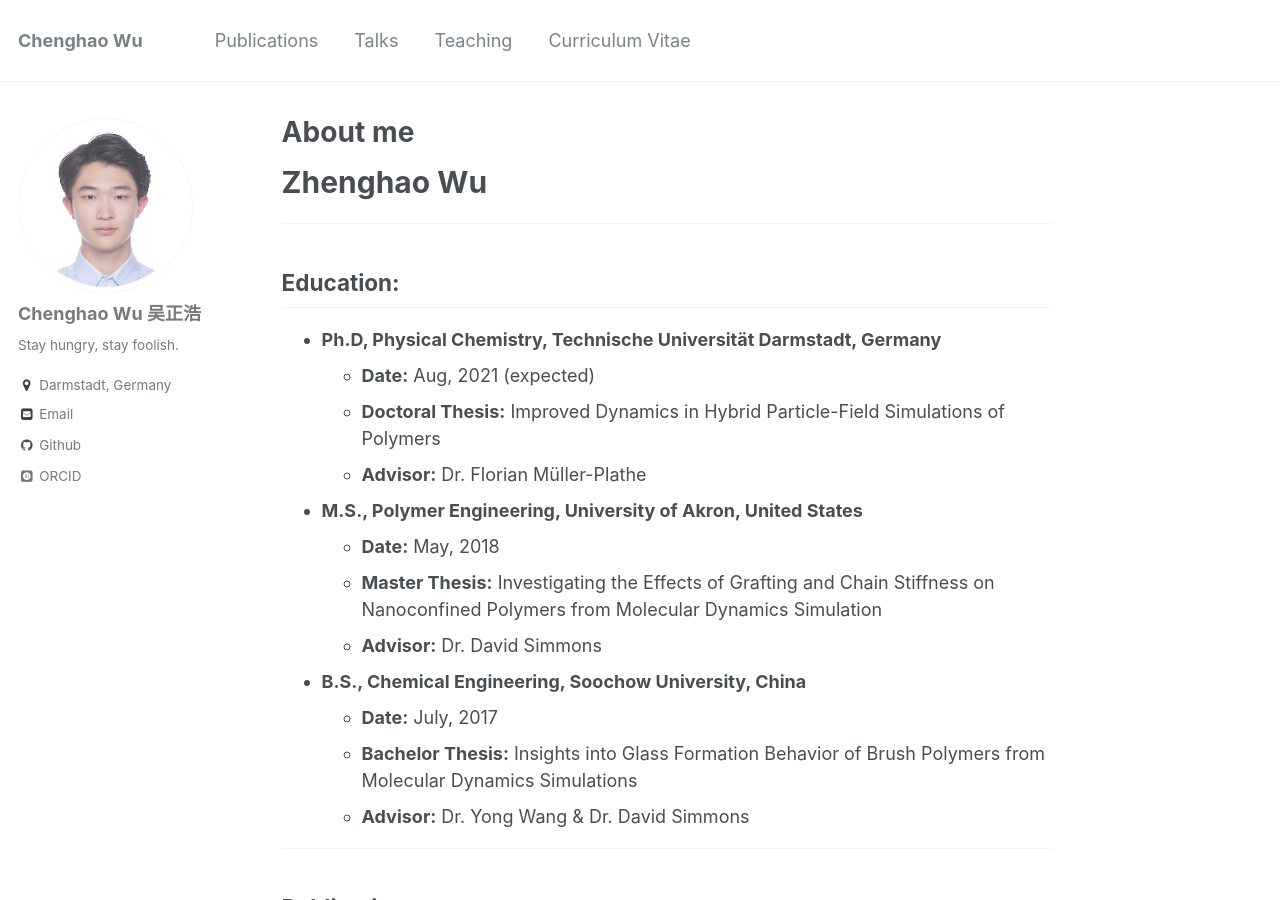
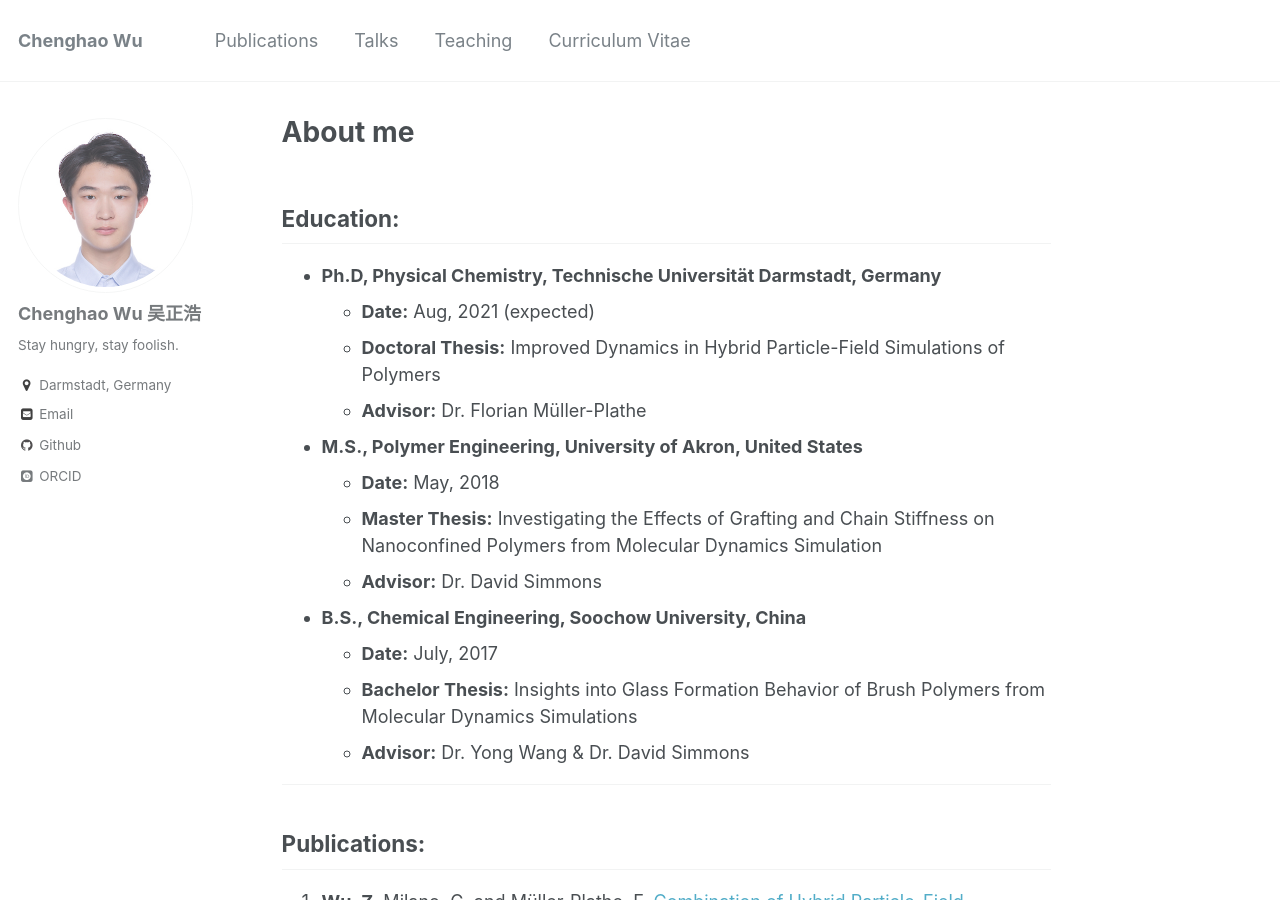
Before and after one commit to Chenghao-Wu/Chenghao-Wu.github.io, a Jekyll site: the page built from _pages/about.md, in a window 1280 px wide and 900 px high. Built offline with Jekyll 4.4.1, drawn with Linux system fonts in a browser that asks for light colours; some web fonts are replaced.

Commit message:
update 17

```diff
--- a/_pages/about.md
+++ b/_pages/about.md
@@ -8,10 +8,6 @@ redirect_from:
   - /about.html
 ---
 
-
-<div style="text-align: left;font-size:30px;"><b>Zhenghao Wu</b></div>
-
----
 
 Education:
 ------
```
